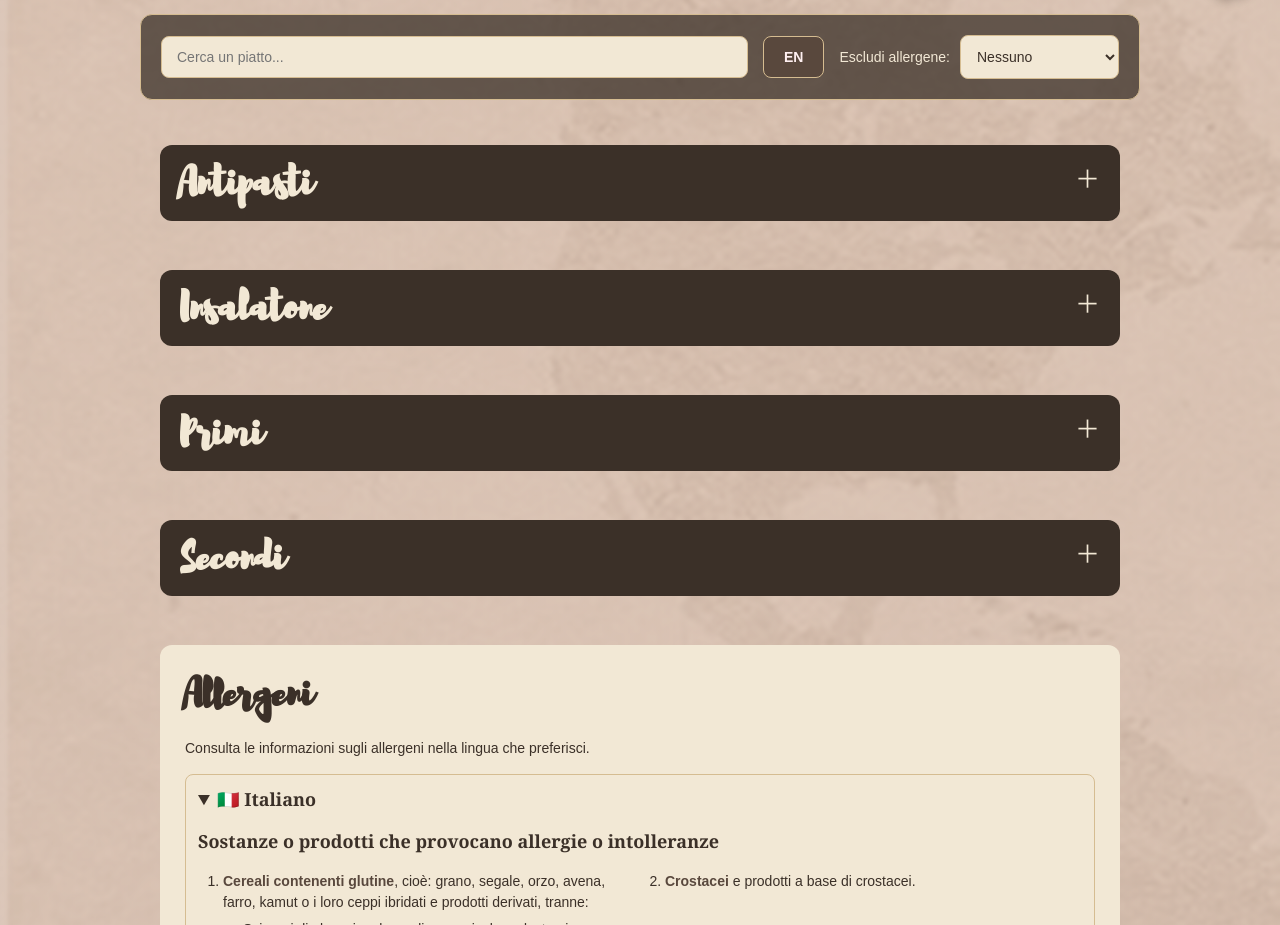
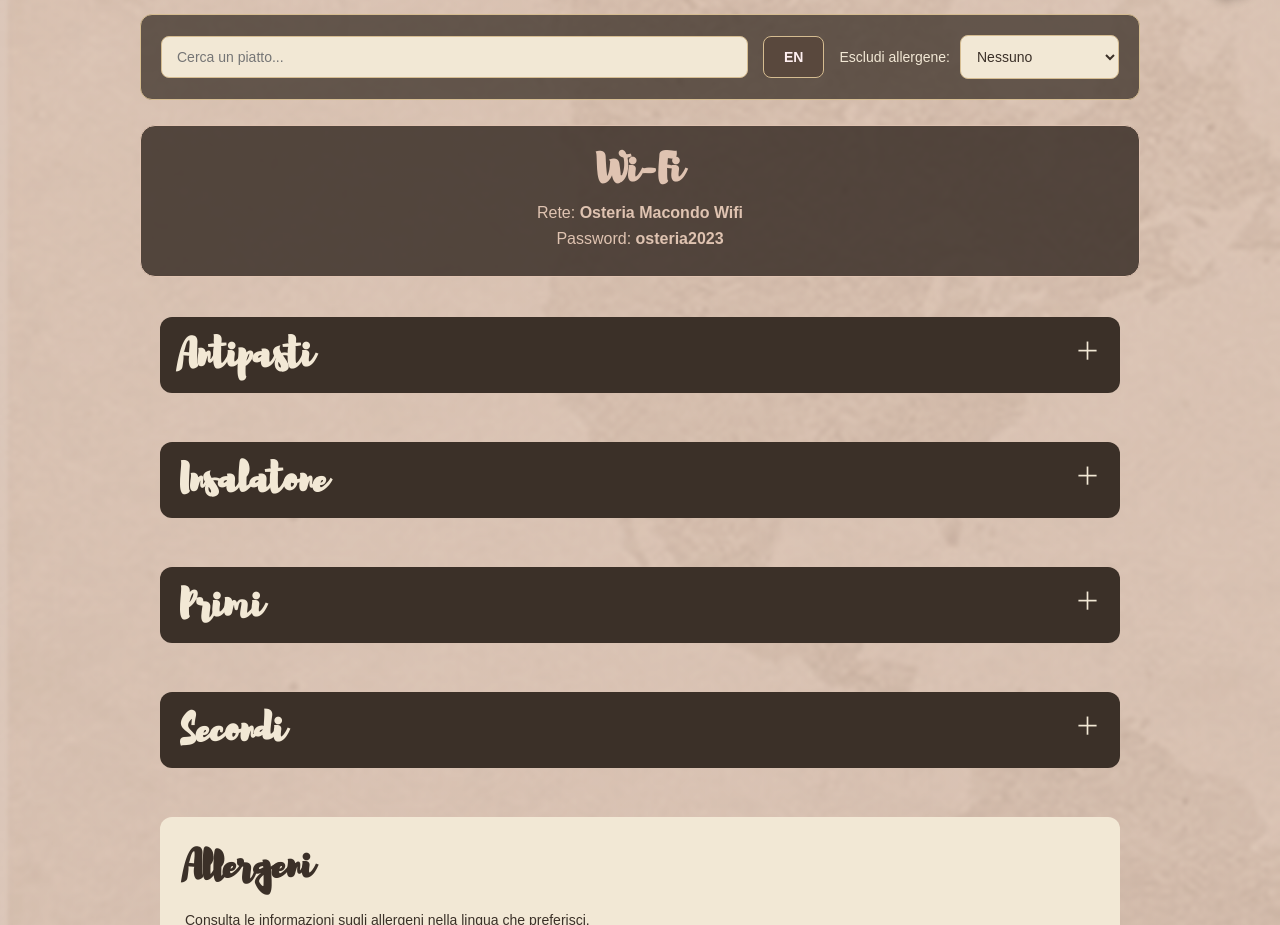
Before and after one commit to osteriamacondo-beep/osteria-macondo1, a plain HTML site: page index.html in a window 1280 px wide. Shown: the part 780-1705 px from the top of the page. Drawn offline with Linux system fonts and the light colour scheme.

Commit message:
Add files via upload

```diff
--- a/index.html
+++ b/index.html
@@ -119,6 +119,12 @@
 </div>
 
 <p id="messaggio-ricerca" hidden>Nessun piatto trovato.</p>
+<div class="banner-wifi">
+    <h2>Wi-Fi</h2>
+
+    <p>Rete: <strong>Osteria Macondo Wifi</strong></p>
+    <p>Password: <strong>osteria2023</strong></p>
+</div>
 
 <button type="button" id="torna-su" aria-label="Torna all'inizio">↑</button>
 
--- a/style.css
+++ b/style.css
@@ -744,3 +744,30 @@ section h2 {
 .piatto h3 {
     color: #F2E8D5;
 }
+/* BANNER WIFI */
+
+.banner-wifi {
+    background-color: rgba(59, 48, 40, 0.85);
+    border: 1px solid #DFC3B1;
+    border-radius: 15px;
+    padding: 20px;
+    margin: 20px auto;
+    width: 90%;
+    max-width: 1000px;
+    box-sizing: border-box;
+    text-align: center;
+    color: #DFC3B1;
+}
+
+.banner-wifi h2 {
+    font-family: "Brusher", cursive;
+    font-size: 40px;
+    color: #DFC3B1;
+    margin: 0 0 10px;
+}
+
+.banner-wifi p {
+    font-size: 16px;
+    margin: 8px 0;
+    color: #DFC3B1;
+}
```
